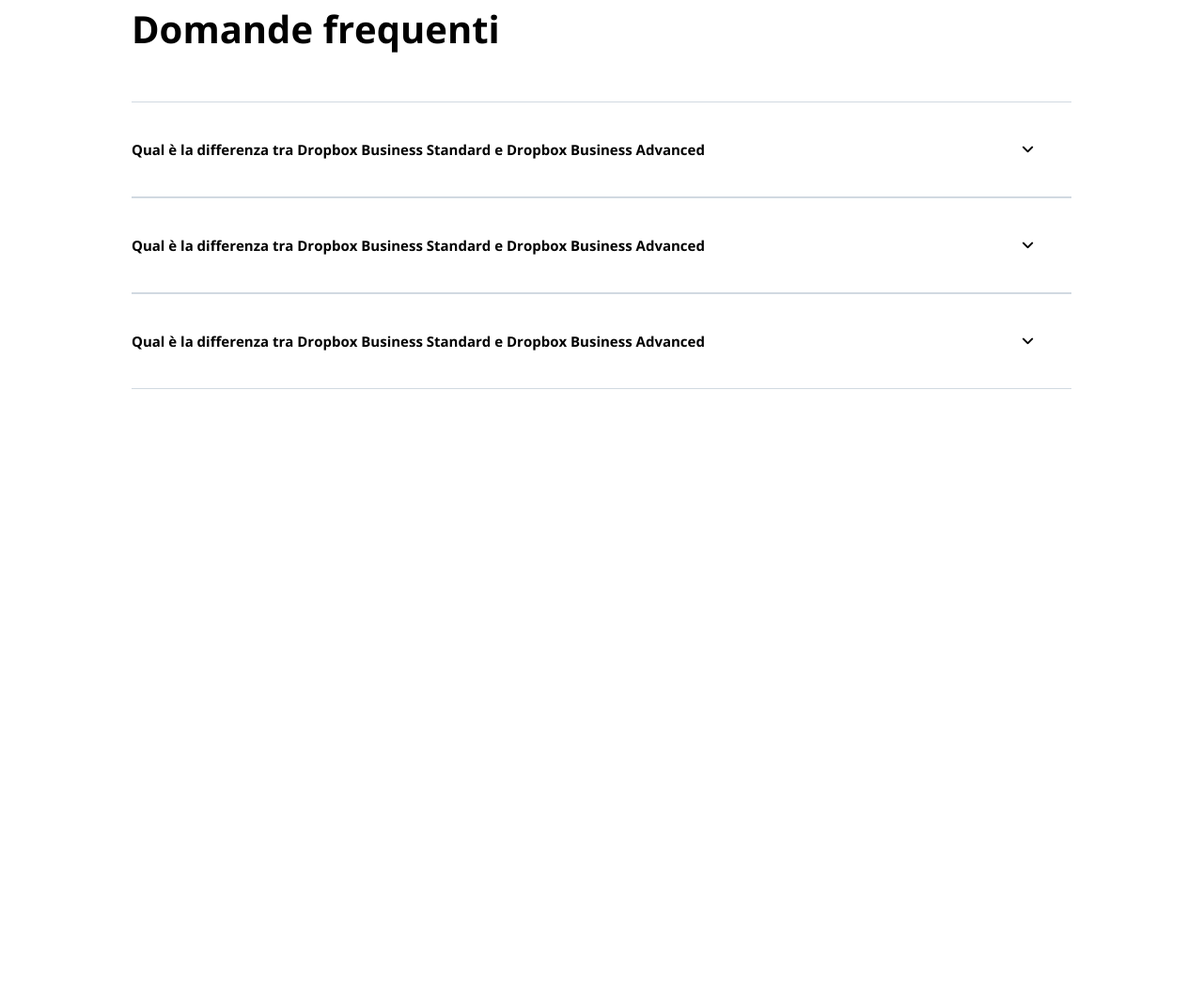
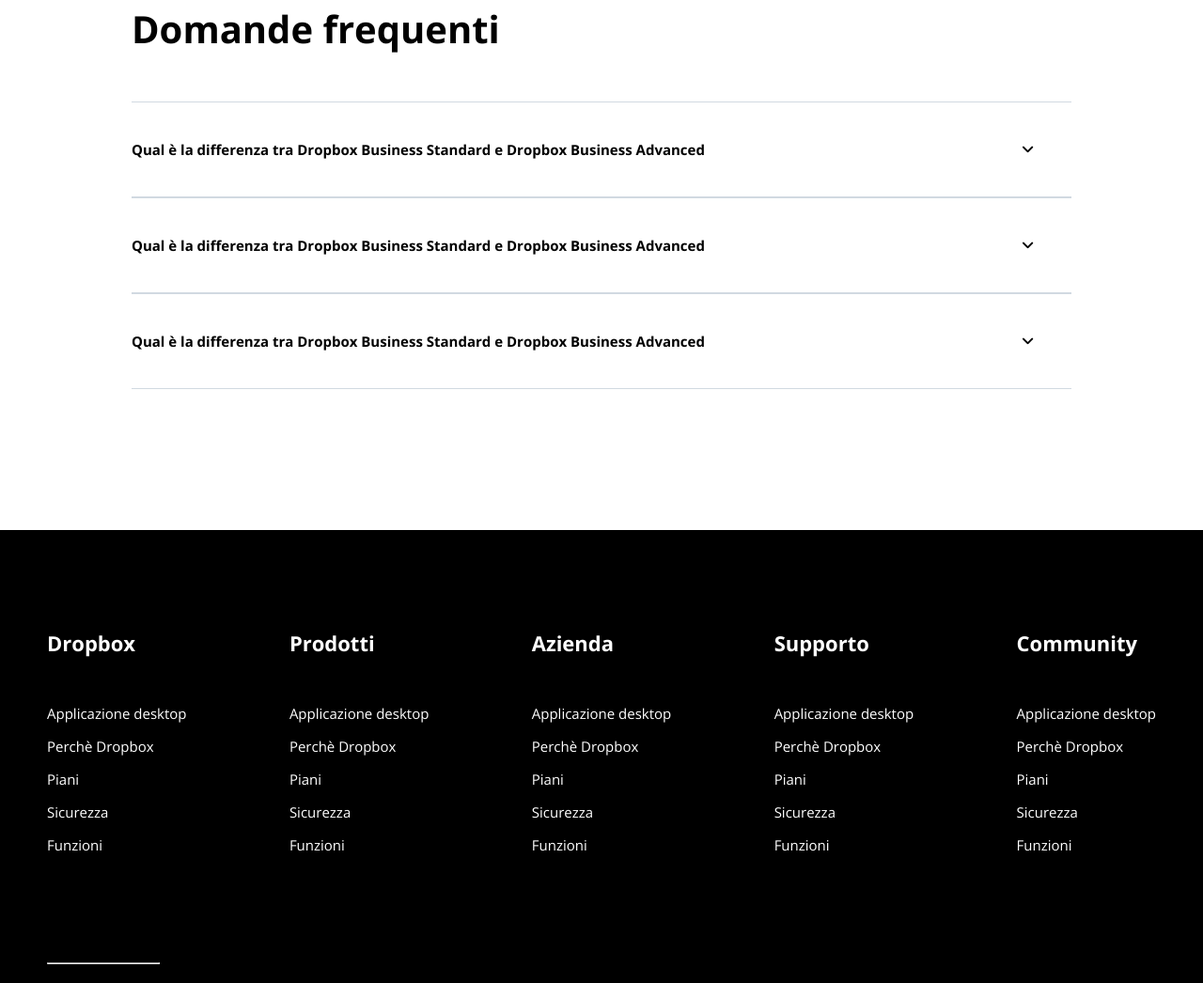
Before and after one commit to dieromeo/htmlcss-dropbox, a plain HTML site: page index.html in a window 1280 px wide. Shown: the part 5937-6983 px from the top of the page at 94% size. Before the commit the page ends 6351 px from the top, so only its background shows below. Drawn offline with nearby package versions, Linux system fonts and the light colour scheme.

Commit message:
feat: footer

```diff
--- a/css/style.css
+++ b/css/style.css
@@ -486,4 +486,39 @@ hr.column-hr.big {
 
 
 /* #region FOOTER*/
+
+footer {
+    background-color: black;
+    color: white;
+    margin-top: 150px;
+    padding-bottom: 20px;
+}
+
+footer .footer-col-container {
+    justify-content: space-between;
+}
+
+footer h3 {
+    font-size: 22px;
+    margin-top: 105px;
+    margin-bottom: 35px;
+}
+
+footer ul {
+    margin-bottom: 115px;
+}
+
+footer li {
+    padding-top: 15px;
+}
+
+footer a {
+    color: white;
+}
+
+.footer-hr {
+    background-color: #fff;
+    width: 120px;
+}
+
 /* #endregion FOOTER*/
--- a/index.html
+++ b/index.html
@@ -418,7 +418,9 @@
 
             </div>
         </section>
+        <!-- /sezione free trial-->
 
+        <!-- sezione faq-->
         <section class="faq">
             <div class="container-small">
                 <h2>Domande frequenti</h2>
@@ -473,13 +475,69 @@
 
             </div>
         </section>
-        <!-- /sezione free trial-->
-
-
-
+        <!-- /sezione faq-->
     </main>
     <!-- main con section-->
 
+    <!-- footer-->
+    <footer>
+        <div class="container-big">
+            <div class="footer-col-container flex">
+                <div class="footer-col">
+                    <h3>Dropbox</h3>
+                    <ul>
+                        <li><a href="http://#">Applicazione desktop</a></li>
+                        <li><a href="http://#">Perchè Dropbox</a></li>
+                        <li><a href="http://#">Piani</a></li>
+                        <li><a href="http://#">Sicurezza</a></li>
+                        <li><a href="http://#">Funzioni</a></li>
+                    </ul>
+                </div>
+                <div class="footer-col">
+                    <h3>Prodotti</h3>
+                    <ul>
+                        <li><a href="http://#">Applicazione desktop</a></li>
+                        <li><a href="http://#">Perchè Dropbox</a></li>
+                        <li><a href="http://#">Piani</a></li>
+                        <li><a href="http://#">Sicurezza</a></li>
+                        <li><a href="http://#">Funzioni</a></li>
+                    </ul>
+                </div>
+                <div class="footer-col">
+                    <h3>Azienda</h3>
+                    <ul>
+                        <li><a href="http://#">Applicazione desktop</a></li>
+                        <li><a href="http://#">Perchè Dropbox</a></li>
+                        <li><a href="http://#">Piani</a></li>
+                        <li><a href="http://#">Sicurezza</a></li>
+                        <li><a href="http://#">Funzioni</a></li>
+                    </ul>
+                </div>
+                <div class="footer-col">
+                    <h3>Supporto</h3>
+                    <ul>
+                        <li><a href="http://#">Applicazione desktop</a></li>
+                        <li><a href="http://#">Perchè Dropbox</a></li>
+                        <li><a href="http://#">Piani</a></li>
+                        <li><a href="http://#">Sicurezza</a></li>
+                        <li><a href="http://#">Funzioni</a></li>
+                    </ul>
+                </div>
+                <div class="footer-col">
+                    <h3>Community</h3>
+                    <ul>
+                        <li><a href="http://#">Applicazione desktop</a></li>
+                        <li><a href="http://#">Perchè Dropbox</a></li>
+                        <li><a href="http://#">Piani</a></li>
+                        <li><a href="http://#">Sicurezza</a></li>
+                        <li><a href="http://#">Funzioni</a></li>
+                    </ul>
+                </div>
+            </div>
+            <hr class="footer-hr">
+        </div>
+    </footer>
+    <!-- /footer-->
 </body>
 
 </html>
```
